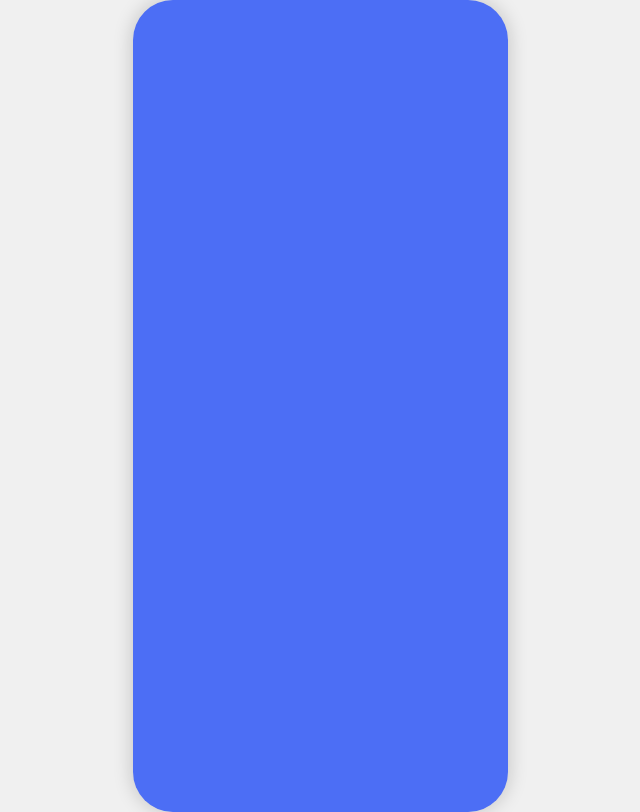
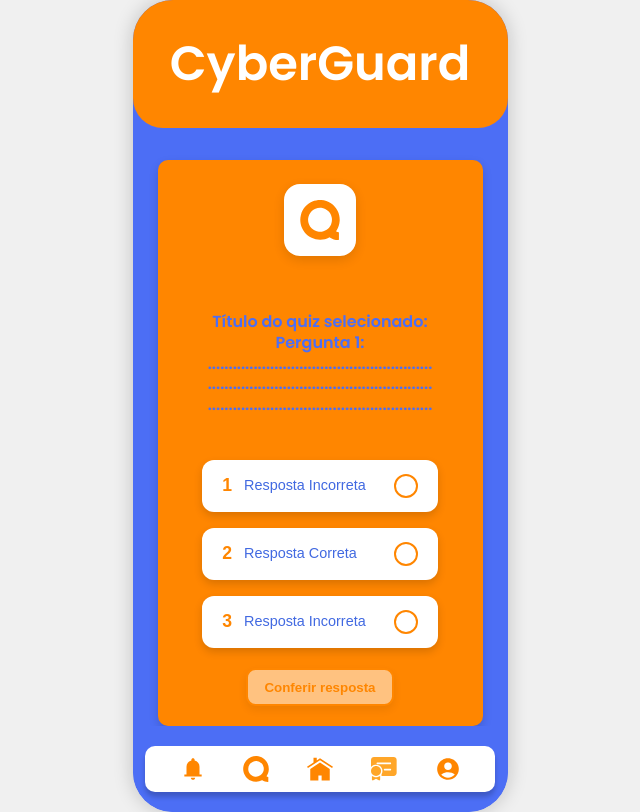
Before and after one commit to AndersonBem/CyberGuard, a React (Vite) app: page /quizperguntas in a window 1280 px wide. Before the commit this address had no page. Shown: the whole page, without its empty margins (320-960 px from the left). Built offline with nearby package versions, Linux system fonts and the light colour scheme.

Commit message:
Tela de pergunta, com pop

```diff
--- a/src/pages/Quiz/Quiz.jsx
+++ b/src/pages/Quiz/Quiz.jsx
@@ -8,9 +8,9 @@
 export default function Quiz() {
 
     const quizzes = [
-        { id: 1, path: "/quiz/1", label: "1" },
-        { id: 2, path: "/quiz/2", label: "2" },
-        { id: 3, path: "/quiz/3", label: "3" }
+        { id: 1, path: "/quizperguntas", label: "1" },
+        { id: 2, path: "/quizperguntas", label: "2" },
+        { id: 3, path: "/quizperguntas", label: "3" }
     ];
 
   return (
--- /dev/null
+++ b/src/pages/QuizPerguntas/QuizPerguntas.jsx
@@ -0,0 +1,152 @@
+import { useState, useEffect } from "react";
+import { Link } from "react-router-dom";
+import Footer from "../../componentes/footer";
+import Header from "../../componentes/Header";
+import "./styles.css";
+import quizIcon from "./assets/quiz.svg";
+import CardLaranja from "../../componentes/CardLaranja";
+
+export default function QuizPerguntas() {
+  const quizzes = [
+    { id: 1, label: "Resposta Incorreta", correct: false, explanation: "Porque X, Y, Z..." },
+    { id: 2, label: "Resposta Correta",   correct: true,  explanation: "Correta pois A, B, C..." },
+    { id: 3, label: "Resposta Incorreta", correct: false, explanation: "Não atende ao critério tal..." },
+  ];
+
+  const [selectedId, setSelectedId] = useState(null);
+  const [feedback, setFeedback] = useState(null);
+  const [showModal, setShowModal] = useState(false);
+  const [explanation, setExplanation] = useState("");
+
+
+  useEffect(() => {
+    document.body.style.overflow = showModal ? "hidden" : "";
+    return () => (document.body.style.overflow = "");
+  }, [showModal]);
+
+  const handleConfirm = () => {
+    const item = quizzes.find(q => q.id === selectedId);
+    if (!item) return;
+    const ok = item.correct;
+    setFeedback(ok ? "correto" : "incorreto");
+    setExplanation(item.explanation || "");
+    setShowModal(true);
+  };
+
+  const closeModal = () => setShowModal(false);
+
+  const nextPath = "/";
+
+  return (
+    <>
+      <Header />
+
+      <CardLaranja className="cardlaranja-espaco">
+
+        <div className="cert-banner">
+          <div className="cert-badge">
+            <img src={quizIcon} alt="Quiz" />
+          </div>
+        </div>
+
+
+        <p className="quiz-subtitle">
+          Título do quiz selecionado: <br />
+          Pergunta 1:<br />
+          ......................................................<br />
+          ......................................................<br />
+          ......................................................<br />
+        </p>
+
+
+        <div className="quiz-options">
+          {quizzes.map((q) => (
+            <button
+              key={q.id}
+              type="button"
+              className={`quiz-btn ${selectedId === q.id ? "is-selected" : ""}`}
+              onClick={() => {
+                setSelectedId(q.id);
+                setFeedback(null);
+              }}
+              aria-pressed={selectedId === q.id}
+            >
+              <div className="quiz-left">
+                <span className="quiz-number">{q.id}</span>
+                <span className="quiz-text">
+                  <span className="quiz-sublabel">{q.label}</span>
+                </span>
+              </div>
+
+              <div className="quiz-right">
+                <div
+                  className={`quiz-circle ${
+                    selectedId === q.id ? "quiz-circle--active" : ""
+                  }`}
+                />
+              </div>
+            </button>
+          ))}
+        </div>
+
+
+        <div className="quiz-actions">
+          <button
+            type="button"
+            className="confirm-btn"
+            onClick={handleConfirm}
+            disabled={!selectedId}
+          >
+            Conferir resposta
+          </button>
+        </div>
+      </CardLaranja>
+
+      {showModal && (
+        <div className="quiz-modal-overlay" onClick={closeModal}>
+          <div
+            className={`quiz-modal ${feedback === "correto" ? "correct" : "incorrect"}`}
+            onClick={(e) => e.stopPropagation()}
+          >
+            <div className="modal-icon">
+              {feedback === "correto" ? "✓" : "✕"}
+            </div>
+
+            <h2 className="modal-title">
+              {feedback === "correto" ? "RESPOSTA CORRETA" : "RESPOSTA INCORRETA"}
+            </h2>
+
+            <div className="modal-body">
+              <strong>Explicação:</strong>
+              <p>{explanation || "Sem explicação disponível no momento."}</p>
+            </div>
+
+            {feedback === "incorreto" ? (
+
+              <button
+                type="button"
+                className="modal-next modal-next--left modal-next--danger"
+                onClick={closeModal}
+                aria-label="Tentar novamente"
+              >
+                ←
+              </button>
+            ) : (
+
+              <Link
+                to={nextPath}
+                className="modal-next modal-next--right modal-next--primary"
+                aria-label="Próximo"
+              >
+                →
+              </Link>
+            )}
+          </div>
+        </div>
+      )}
+
+
+      <Footer />
+    </>
+  );
+}
--- /dev/null
+++ b/src/pages/QuizPerguntas/styles.css
@@ -0,0 +1,273 @@
+
+.cert-banner {
+  display: flex;
+  justify-content: center;
+  margin-bottom: 1.25rem;
+}
+
+.cert-badge {
+  width: 4.5rem;
+  height: 4.5rem;
+  background: #fff;
+  border-radius: 1rem;
+  box-shadow: 0 0.25rem 0.75rem rgba(0, 0, 0, 0.12);
+  display: grid;
+  place-items: center;
+}
+
+.cert-badge img {
+  width: 2.5rem;
+  height: 2.5rem;
+  display: block;
+}
+
+.quiz-options {
+  display: flex;
+  flex-direction: column;
+  gap: 1rem;
+  width: 100%;
+  align-items: center;
+}
+
+
+.quiz-btn {
+  width: 85%;
+  background: #fff;
+  color: #333;
+  border-radius: 0.75rem;
+  box-shadow: 0 0.25rem 0.5rem rgba(0, 0, 0, 0.15);
+  padding: 0.875rem 1.25rem;
+  text-decoration: none;
+  display: flex;
+  align-items: center;
+  justify-content: space-between;
+  transition: all 0.2s ease;
+}
+
+
+.quiz-left {
+  display: flex;
+  align-items: center;
+  gap: 0.75rem;
+}
+
+
+.quiz-number {
+  font-weight: 700;
+  font-size: 1.1rem;
+  color: var(--cor-secundaria);
+}
+
+
+.quiz-text {
+  display: flex;
+  flex-direction: column;
+  line-height: 1.2;
+}
+
+
+
+.quiz-sublabel {
+  font-weight: 500;
+  color: #4169e1;
+  font-size: 0.9rem;
+}
+
+
+.quiz-right {
+  display: flex;
+  align-items: center;
+}
+
+
+.quiz-circle {
+  width: 1.25rem;
+  height: 1.25rem;
+  border: 2px solid var(--cor-secundaria);
+  border-radius: 50%;
+}
+
+
+.quiz-circle--active {
+  background-color: var(--cor-secundaria);
+}
+
+
+.quiz-btn:hover {
+  transform: scale(1.02);
+  box-shadow: 0 0.4rem 0.8rem rgba(0, 0, 0, 0.2);
+}
+
+.confirm-link {
+  background: #fff;
+  color: #4169e1;
+  font-weight: 700;
+  text-decoration: none;
+  border-radius: 0.6rem;
+  padding: 0.6rem 1rem;
+  box-shadow: 0 0.25rem 0.5rem rgba(0, 0, 0, 0.15);
+  display: inline-flex;
+  align-items: center;
+  gap: 0.4rem;
+  transition: all 0.2s ease;
+  border: none;
+}
+
+.confirm-link:hover {
+  transform: translateY(-1px);
+  box-shadow: 0 0.4rem 0.8rem rgba(0, 0, 0, 0.2);
+}
+
+.confirm-link .seta {
+  font-size: 1rem;
+  color: #4169e1;
+}
+
+/* Botão de confirmação antes de mostrar o link */
+.confirm-btn {
+  background: #fff;
+  color: var(--cor-secundaria);
+  border: 2px solid var(--cor-secundaria);
+  font-weight: 700;
+  border-radius: 0.6rem;
+  padding: 0.6rem 1rem;
+  box-shadow: 0 0.25rem 0.5rem rgba(0, 0, 0, 0.15);
+  cursor: pointer;
+  transition: all 0.2s ease;
+}
+
+.confirm-btn:hover {
+  transform: translateY(-1px);
+  box-shadow: 0 0.4rem 0.8rem rgba(0, 0, 0, 0.2);
+}
+
+.confirm-btn:disabled {
+  opacity: 0.5;
+  cursor: not-allowed;
+}
+
+/* --- Layout geral do modal --- */
+.quiz-modal-overlay {
+  position: fixed;
+  inset: 0;
+  background: rgba(5, 20, 60, 0.45);
+  backdrop-filter: blur(2px);
+  display: grid;
+  place-items: center;
+  z-index: 999;
+}
+
+.quiz-modal {
+  position: relative;
+  width: min(92vw, 360px);
+  background: var(--cor-secundaria);
+  color: #2a43c6;
+  border-radius: 1rem;
+  box-shadow: 0 0.5rem 1.25rem rgba(0, 0, 0, 0.25);
+  padding: 1.25rem 1rem 2.75rem;
+  animation: popupIn 150ms ease-out;
+}
+
+@keyframes popupIn {
+  from {
+    transform: translateY(10px) scale(0.98);
+    opacity: 0;
+  }
+  to {
+    transform: translateY(0) scale(1);
+    opacity: 1;
+  }
+}
+
+
+.modal-icon {
+  font-size: 2rem;
+  text-align: center;
+  margin-bottom: 0.25rem;
+  user-select: none;
+}
+
+.quiz-modal.correct .modal-icon {
+  color: #00c853;
+}
+
+.quiz-modal.incorrect .modal-icon {
+  color: #e64545;
+}
+
+.modal-title {
+  text-align: center;
+  font-weight: 800;
+  font-size: 1.25rem;
+  text-transform: uppercase;
+  margin-bottom: 0.75rem;
+}
+
+
+.modal-body {
+  text-align: center;
+  line-height: 1.35;
+}
+
+.modal-body strong {
+  display: block;
+  margin-bottom: 0.25rem;
+}
+
+
+.modal-next {
+  position: absolute;
+  bottom: 0.8rem;
+  font-size: 1.6rem;
+  border: none;
+  cursor: pointer;
+  padding: 0.25rem 0.4rem;
+  border-radius: 0.5rem;
+  background: transparent;
+  transition: transform 0.15s ease, color 0.15s ease;
+}
+
+
+.next-right {
+  right: 0.9rem;
+  color: #2a43c6;
+}
+
+
+.next-left {
+  left: 0.9rem;
+  color: #e64545;
+}
+
+.modal-next:hover {
+  transform: scale(1.15);
+}
+
+
+.quiz-modal.correct .modal-icon { color: #29b55f; }
+.quiz-modal.incorrect .modal-icon { color: #e64545; }
+
+
+.modal-next {
+  position: absolute;
+  bottom: 0.8rem;
+  background: transparent;
+  border: none;
+  font-size: 1.6rem;
+  cursor: pointer;
+  padding: 0.25rem 0.4rem;
+  border-radius: 0.5rem;
+  transition: transform 0.15s ease, opacity 0.15s ease;
+  text-decoration: none;
+}
+
+
+.modal-next--left  { left: 0.9rem;  right: auto; }
+.modal-next--right { right: 0.9rem; left:  auto; }
+
+
+.modal-next--danger  { color: #e64545; }
+.modal-next--primary { color: #2a43c6; }
+
+.modal-next:hover { transform: translateX(2px); }
+.modal-next--left:hover  { transform: translateX(-2px); }
--- a/src/routes.jsx
+++ b/src/routes.jsx
@@ -8,6 +8,7 @@
 import Certificado from './pages/Certificado/Certificado.jsx'
 import Home from './pages/Home/Home.jsx'
 import Quiz from './pages/Quiz/Quiz.jsx'
+import QuizPerguntas from './pages/QuizPerguntas/QuizPerguntas.jsx'
 
 function AppRoutes() {
   return (
@@ -23,6 +24,7 @@
               <Route path ='/meuscertificados' element={<MeusCertificados />} />
               <Route path ='/certificado/:id' element={<Certificado />} />
               <Route path ='/quiz' element={<Quiz />} />
+              <Route path ='/quizperguntas' element={<QuizPerguntas />} />
             </Routes>
 
         </DeviceMockup>
```
Also changed, not shown: src/pages/QuizPerguntas/assets/quiz.svg (added).
